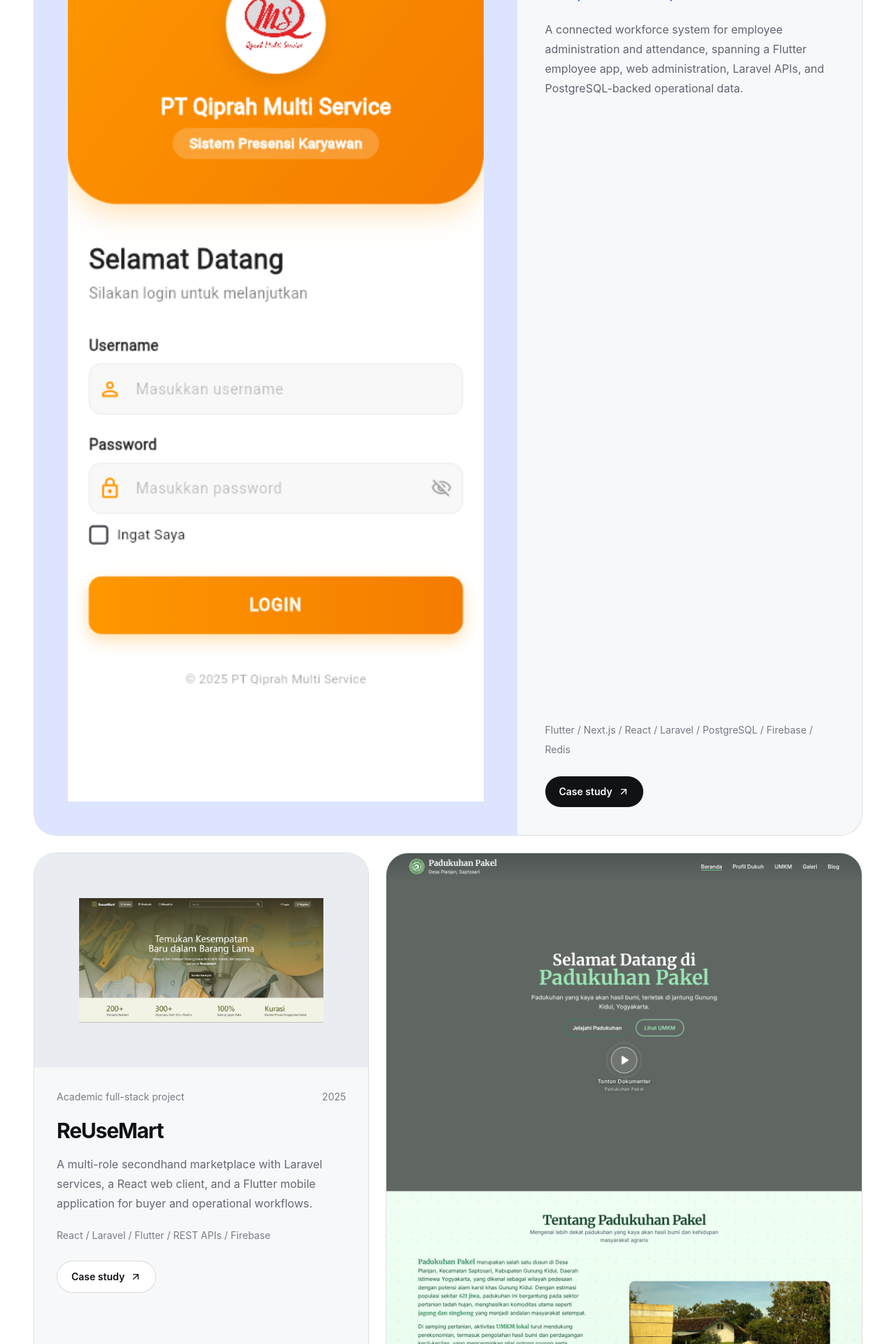
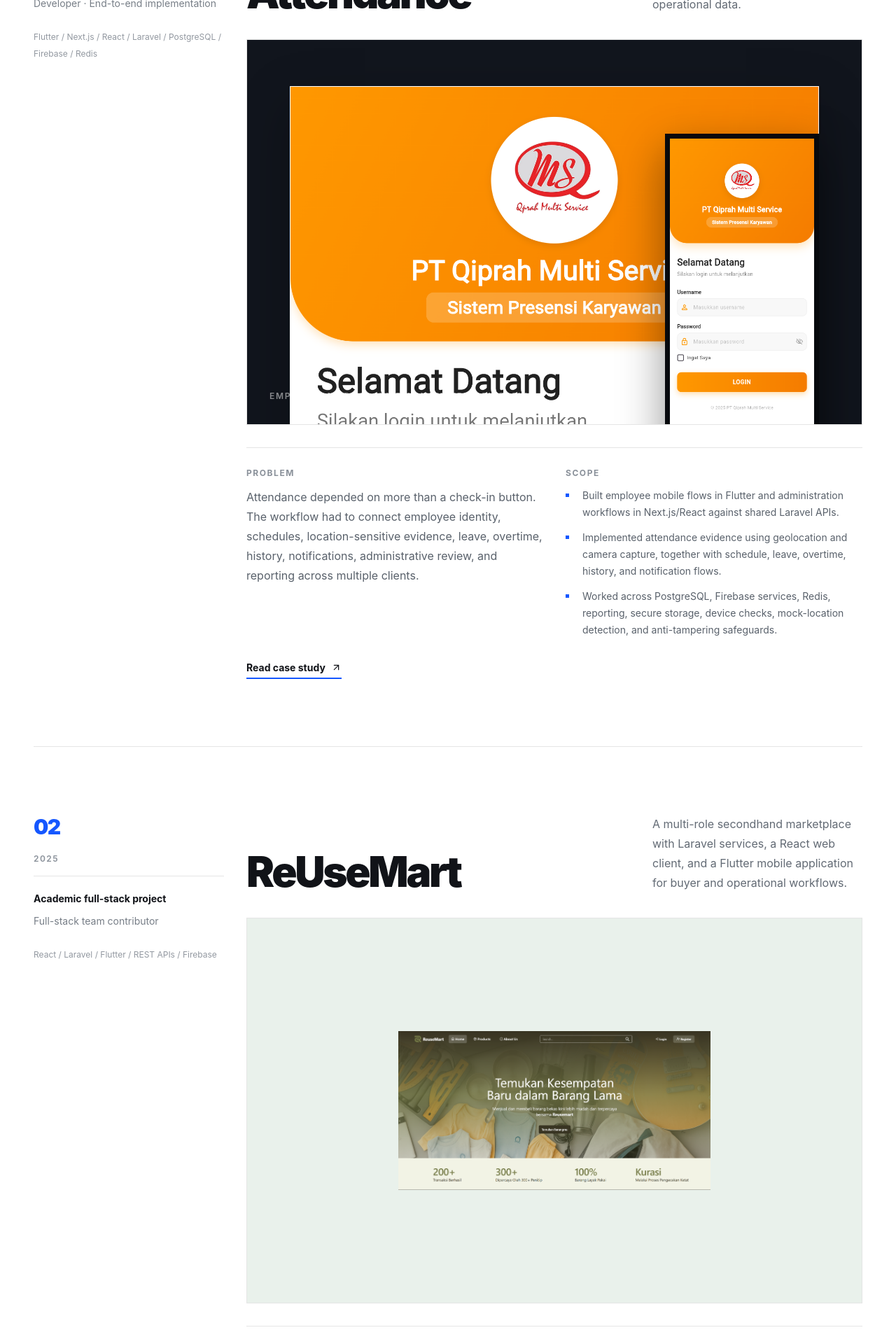
Before and after one commit to ragil1001/ragil-riztianda, a React (Vite) app: page / in a window 1280 px wide. Shown: the part 1540-3460 px from the top of the page at 70% size. Built offline with nearby package versions, Linux system fonts and the light colour scheme.

Commit message:
design: replace project cards with real case-study presentation

```diff
--- a/src/components/Work/Work.jsx
+++ b/src/components/Work/Work.jsx
@@ -1,26 +1,70 @@
 import React, { useEffect, useState } from "react";
+import { AnimatePresence, motion, useReducedMotion } from "motion/react";
 import { FiArrowUpRight, FiX } from "react-icons/fi";
 import { otherBuilds, portfolioProjects } from "../../data/portfolioProjects";
 
-const ProjectMedia = ({ project, compact = false }) => {
-  const isIdentity = project.id === "reusemart" || project.id === "cinemahub";
+const ProjectVisual = ({ project }) => {
+  if (project.visual === "hris") {
+    return (
+      <div className="relative aspect-[16/10] overflow-hidden bg-[#11151d] p-5 sm:p-8 lg:p-10">
+        <div className="absolute inset-x-[7%] top-[12%] overflow-hidden border border-white/15 bg-white shadow-[0_26px_70px_rgba(0,0,0,0.28)]">
+          <img
+            src={project.gallery[1].src}
+            alt={project.gallery[1].label}
+            className="w-full object-cover object-top"
+            loading="lazy"
+          />
+        </div>
+        <div className="absolute bottom-[-8%] right-[7%] w-[25%] min-w-[118px] overflow-hidden border-[5px] border-[#07090d] bg-white shadow-[0_24px_60px_rgba(0,0,0,0.42)] sm:border-[7px]">
+          <img
+            src={project.gallery[0].src}
+            alt={project.gallery[0].label}
+            className="w-full object-cover object-top"
+            loading="lazy"
+          />
+        </div>
+        <div className="absolute bottom-5 left-5 max-w-[46%] text-[10px] font-semibold uppercase tracking-[0.14em] text-white/50 sm:bottom-8 sm:left-8 sm:text-xs">
+          Employee mobile + web administration flow
+        </div>
+      </div>
+    );
+  }
+
+  if (project.visual === "pakel") {
+    return (
+      <div className="relative aspect-[16/10] overflow-hidden bg-[#e8eefb] p-5 sm:p-8 lg:p-10">
+        <div className="absolute inset-x-[5%] top-[10%] overflow-hidden border border-black/10 bg-white shadow-[0_24px_65px_rgba(35,46,72,0.14)]">
+          <img
+            src={project.gallery[0].src}
+            alt={project.gallery[0].label}
+            className="w-full object-cover object-top"
+            loading="lazy"
+          />
+        </div>
+        <div className="absolute bottom-[-10%] right-[7%] w-[22%] min-w-[105px] overflow-hidden border-[5px] border-white bg-white shadow-[0_20px_55px_rgba(35,46,72,0.2)] sm:border-[7px]">
+          <img
+            src={project.gallery[1].src}
+            alt={project.gallery[1].label}
+            className="w-full object-cover object-top"
+            loading="lazy"
+          />
+        </div>
+      </div>
+    );
+  }
+
+  const dark = project.visual === "identity-dark";
 
   return (
     <div
-      className={`overflow-hidden ${compact ? "min-h-[260px]" : "min-h-[420px]"} ${
-        isIdentity ? "bg-[#e9edf2]" : "bg-[#dde4ff]"
+      className={`grid aspect-[16/10] place-items-center overflow-hidden p-10 sm:p-16 lg:p-20 ${
+        dark ? "bg-[#11151d]" : "bg-[#e9f1eb]"
       }`}
     >
       <img
         src={project.image}
         alt={project.imageAlt}
-        className={`h-full w-full ${
-          isIdentity
-            ? "object-contain p-14 sm:p-16"
-            : compact
-              ? "object-cover object-top"
-              : "object-contain p-8 sm:p-12"
-        }`}
+        className={`max-h-[62%] max-w-[62%] object-contain ${dark ? "drop-shadow-[0_18px_36px_rgba(0,0,0,0.35)]" : ""}`}
         loading="lazy"
       />
     </div>
@@ -29,7 +73,7 @@
 
 const Work = () => {
   const [selectedProject, setSelectedProject] = useState(null);
-  const [featuredProject, ...secondaryProjects] = portfolioProjects;
+  const reduceMotion = useReducedMotion();
 
   useEffect(() => {
     if (!selectedProject) return undefined;
@@ -50,193 +94,70 @@
 
   return (
     <section id="work" className="border-t border-black/10 bg-white">
-      <div className="mx-auto max-w-[1400px] px-5 py-24 sm:px-8 lg:px-12 lg:py-32">
-        <div className="max-w-[760px]">
-          <h2 className="text-4xl font-bold leading-[1.02] tracking-[-0.055em] text-[#101216] sm:text-5xl lg:text-6xl">
-            Systems I&apos;ve built across web and mobile.
+      <div className="mx-auto max-w-[1440px] px-5 py-24 sm:px-8 lg:px-12 lg:py-32">
+        <div className="grid gap-8 border-b border-black/10 pb-12 lg:grid-cols-12 lg:items-end">
+          <div className="lg:col-span-8">
+            <p className="text-xs font-bold uppercase tracking-[0.14em] text-[#1557ff]">Selected work · 01—04</p>
+            <h2 className="mt-5 max-w-[840px] text-4xl font-black leading-[0.98] tracking-[-0.055em] text-[#111318] sm:text-5xl lg:text-6xl">
+              Products, not repository inventory.
             </h2>
-          <p className="mt-5 max-w-[650px] text-lg leading-8 text-[#626872]">
-            Four case studies covering product flow, interface, backend behavior,
-            mobile constraints, and operational data.
+          </div>
+          <p className="max-w-[430px] text-base leading-7 text-[#68707a] lg:col-span-4 lg:justify-self-end">
+            Four projects selected for the problems they solve, the application flows they contain, and the parts of the stack I worked on.
           </p>
         </div>
 
-        <article className="mt-14 overflow-hidden rounded-[32px] border border-black/10 bg-[#f7f8fa]">
-          <div className="grid lg:grid-cols-12">
-            <div className="lg:col-span-7">
-              <ProjectMedia project={featuredProject} />
+        <div>
+          {portfolioProjects.map((project, index) => (
+            <motion.article
+              key={project.id}
+              initial={reduceMotion ? false : { opacity: 0, y: 34 }}
+              whileInView={{ opacity: 1, y: 0 }}
+              viewport={{ once: true, amount: 0.08 }}
+              transition={{ duration: 0.55, ease: [0.22, 1, 0.36, 1] }}
+              className="grid gap-10 border-b border-black/10 py-16 lg:grid-cols-12 lg:gap-8 lg:py-24"
+            >
+              <div className="lg:col-span-3">
+                <div className="lg:sticky lg:top-28">
+                  <div className="flex items-baseline justify-between gap-4 border-b border-black/10 pb-4 lg:block">
+                    <span className="text-3xl font-black tracking-[-0.05em] text-[#1557ff]">{project.index}</span>
+                    <span className="text-xs font-semibold uppercase tracking-[0.12em] text-[#8a919a] lg:mt-5 lg:block">
+                      {project.period}
+                    </span>
                   </div>
-            <div className="flex flex-col justify-between p-7 sm:p-9 lg:col-span-5 lg:p-10">
-              <div>
-                <div className="flex flex-wrap items-center justify-between gap-3 text-sm text-[#717780]">
-                  <span>{featuredProject.context}</span>
-                  <span>{featuredProject.period}</span>
-                </div>
-                <h3 className="mt-5 text-3xl font-bold leading-tight tracking-[-0.045em] text-[#101216] sm:text-4xl">
-                  {featuredProject.title}
-                </h3>
-                <p className="mt-3 text-sm font-semibold text-[#2055ff]">
-                  {featuredProject.role}
-                </p>
-                <p className="mt-6 text-base leading-7 text-[#5f6570]">
-                  {featuredProject.summary}
-                </p>
-              </div>
-
-              <div className="mt-10">
-                <p className="text-sm leading-7 text-[#747a83]">
-                  {featuredProject.stack.join(" / ")}
-                </p>
-                <button
-                  type="button"
-                  onClick={() => setSelectedProject(featuredProject)}
-                  className="mt-6 inline-flex items-center gap-2 rounded-full bg-[#101216] px-5 py-3 text-sm font-semibold text-white transition-transform active:scale-[0.98]"
-                >
-                  Case study
-                  <FiArrowUpRight size={16} />
-                </button>
-              </div>
-            </div>
-          </div>
-        </article>
-
-        <div className="mt-6 grid grid-cols-1 gap-6 lg:grid-cols-12">
-          {secondaryProjects.map((project, index) => {
-            const layoutClass =
-              index === 0
-                ? "lg:col-span-5"
-                : index === 1
-                  ? "lg:col-span-7"
-                  : "lg:col-span-12";
-            const isWide = index === 2;
-
-            return (
-              <article
-                key={project.id}
-                className={`${layoutClass} overflow-hidden rounded-[32px] border border-black/10 bg-[#f7f8fa]`}
-              >
-                <div className={isWide ? "grid lg:grid-cols-12" : ""}>
-                  <div className={isWide ? "lg:col-span-5" : ""}>
-                    <ProjectMedia project={project} compact />
-                  </div>
-                  <div
-                    className={`p-7 sm:p-8 ${isWide ? "lg:col-span-7 lg:flex lg:flex-col lg:justify-center lg:p-10" : ""}`}
-                  >
-                    <div className="flex flex-wrap items-center justify-between gap-3 text-sm text-[#777d86]">
-                      <span>{project.context}</span>
-                      <span>{project.period}</span>
-                    </div>
-                    <h3 className="mt-5 text-2xl font-bold tracking-[-0.04em] text-[#101216] sm:text-3xl">
-                      {project.title}
-                    </h3>
-                    <p className="mt-4 max-w-[680px] leading-7 text-[#626872]">
-                      {project.summary}
-                    </p>
-                    <p className="mt-5 text-sm leading-6 text-[#777d86]">
-                      {project.stack.join(" / ")}
-                    </p>
-                    <div className="mt-6 flex flex-wrap gap-3">
-                      <button
-                        type="button"
-                        onClick={() => setSelectedProject(project)}
-                        className="inline-flex items-center gap-2 rounded-full border border-black/15 bg-white px-5 py-3 text-sm font-semibold text-[#101216] transition-colors hover:border-black/30 active:scale-[0.98]"
-                      >
-                        Case study
-                        <FiArrowUpRight size={16} />
-                      </button>
-                      {project.webapp && (
-                        <a
-                          href={project.webapp}
-                          target="_blank"
-                          rel="noopener noreferrer"
-                          className="inline-flex items-center gap-2 rounded-full bg-[#2055ff] px-5 py-3 text-sm font-semibold text-white active:scale-[0.98]"
-                        >
-                          Live site
-                          <FiArrowUpRight size={16} />
-                        </a>
-                      )}
-                    </div>
-                  </div>
-                </div>
-              </article>
-            );
-          })}
-        </div>
-
-        <div className="mt-24 border-t border-black/10 pt-12">
-          <h3 className="text-2xl font-bold tracking-[-0.04em] text-[#101216] sm:text-3xl">
-            Other builds
-          </h3>
-          <div className="mt-8 divide-y divide-black/10 border-y border-black/10">
-            {otherBuilds.map((build) => (
-              <article
-                key={build.title}
-                className="grid gap-3 py-6 sm:grid-cols-[180px_1fr] sm:gap-8 lg:grid-cols-[180px_320px_1fr]"
-              >
-                <p className="text-sm font-semibold text-[#2055ff]">{build.context}</p>
-                <h4 className="text-lg font-bold tracking-[-0.025em] text-[#101216]">
-                  {build.title}
-                </h4>
-                <div>
-                  <p className="leading-7 text-[#626872]">{build.description}</p>
-                  <p className="mt-2 text-sm text-[#858a92]">{build.stack}</p>
-                </div>
-              </article>
-            ))}
-          </div>
+                  <p className="mt-5 text-sm font-bold leading-6 text-[#111318]">{project.context}</p>
+                  <p className="mt-2 text-sm leading-6 text-[#777e87]">{project.role}</p>
+                  <p className="mt-6 hidden text-xs leading-6 text-[#9298a0] lg:block">{project.stack.join(" / ")}</p>
                 </div>
               </div>
 
-      {selectedProject && (
-        <div
-          className="fixed inset-0 z-[70] overflow-y-auto bg-[#e8ebef]/95 p-4 backdrop-blur-sm sm:p-8"
-          role="dialog"
-          aria-modal="true"
-          aria-label={`${selectedProject.title} case study`}
-          onMouseDown={(event) => {
-            if (event.currentTarget === event.target) setSelectedProject(null);
-          }}
-        >
-          <div className="mx-auto max-w-[1100px] overflow-hidden rounded-[32px] border border-black/10 bg-white shadow-[0_24px_80px_rgba(20,25,35,0.14)]">
-            <div className="flex items-start justify-between gap-6 border-b border-black/10 p-6 sm:p-9">
-              <div>
-                <p className="text-sm text-[#777d86]">
-                  {selectedProject.context} / {selectedProject.period}
-                </p>
-                <h3 className="mt-3 text-3xl font-bold tracking-[-0.05em] text-[#101216] sm:text-5xl">
-                  {selectedProject.title}
+              <div className="lg:col-span-9">
+                <div className="grid gap-6 lg:grid-cols-[1fr_300px] lg:items-end">
+                  <h3 className="text-4xl font-black leading-[0.98] tracking-[-0.055em] text-[#111318] sm:text-5xl lg:text-6xl">
+                    {project.title}
                   </h3>
-                <p className="mt-3 font-semibold text-[#2055ff]">{selectedProject.role}</p>
-              </div>
-              <button
-                type="button"
-                onClick={() => setSelectedProject(null)}
-                className="flex h-11 w-11 shrink-0 items-center justify-center rounded-full border border-black/15 bg-white text-[#101216] transition-colors hover:border-black/30"
-                aria-label="Close case study"
-              >
-                <FiX size={20} />
-              </button>
+                  <p className="text-base leading-7 text-[#626a74]">{project.summary}</p>
                 </div>
 
-            <div className="grid gap-0 lg:grid-cols-12">
-              <div className="border-b border-black/10 p-6 sm:p-9 lg:col-span-5 lg:border-b-0 lg:border-r">
-                <h4 className="text-sm font-bold text-[#101216]">Challenge</h4>
-                <p className="mt-3 leading-7 text-[#626872]">{selectedProject.challenge}</p>
+                <motion.div
+                  whileHover={reduceMotion ? undefined : { y: -4 }}
+                  transition={{ duration: 0.25, ease: "easeOut" }}
+                  className="mt-9 border border-black/10"
+                >
+                  <ProjectVisual project={project} />
+                </motion.div>
 
-                <h4 className="mt-9 text-sm font-bold text-[#101216]">Takeaway</h4>
-                <p className="mt-3 leading-7 text-[#626872]">{selectedProject.result}</p>
-
-                <p className="mt-9 text-sm leading-7 text-[#858a92]">
-                  {selectedProject.stack.join(" / ")}
-                </p>
+                <div className="mt-8 grid gap-8 border-t border-black/10 pt-7 md:grid-cols-2">
+                  <div>
+                    <p className="text-xs font-bold uppercase tracking-[0.13em] text-[#8a919a]">Problem</p>
+                    <p className="mt-3 max-w-[560px] leading-7 text-[#59616b]">{project.challenge}</p>
                   </div>
-
-              <div className="p-6 sm:p-9 lg:col-span-7">
-                <h4 className="text-sm font-bold text-[#101216]">What I worked on</h4>
-                <ul className="mt-5 divide-y divide-black/10 border-y border-black/10">
-                  {selectedProject.contributions.map((item) => (
-                    <li key={item} className="flex gap-4 py-4 leading-7 text-[#555b65]">
-                      <span className="mt-[11px] h-2 w-2 shrink-0 rounded-full bg-[#2055ff]" />
+                  <div>
+                    <p className="text-xs font-bold uppercase tracking-[0.13em] text-[#8a919a]">Scope</p>
+                    <ul className="mt-3 space-y-3 text-sm leading-6 text-[#59616b]">
+                      {project.contributions.slice(0, 3).map((item) => (
+                        <li key={item} className="grid grid-cols-[12px_1fr] gap-3">
+                          <span className="mt-[9px] h-[5px] w-[5px] bg-[#1557ff]" />
                           <span>{item}</span>
                         </li>
                       ))}
@@ -244,26 +165,162 @@
                   </div>
                 </div>
 
+                <div className="mt-8 flex flex-wrap items-center gap-x-7 gap-y-4">
+                  <button
+                    type="button"
+                    onClick={() => setSelectedProject(project)}
+                    className="inline-flex items-center gap-2 border-b-2 border-[#1557ff] pb-1 text-sm font-bold text-[#111318] transition-colors hover:text-[#1557ff]"
+                  >
+                    Read case study
+                    <FiArrowUpRight size={15} />
+                  </button>
+                  {project.webapp && (
+                    <a
+                      href={project.webapp}
+                      target="_blank"
+                      rel="noopener noreferrer"
+                      className="inline-flex items-center gap-2 border-b border-black/20 pb-1 text-sm font-bold text-[#555c66] transition-colors hover:text-[#111318]"
+                    >
+                      Live site
+                      <FiArrowUpRight size={15} />
+                    </a>
+                  )}
+                  <span className="text-xs leading-6 text-[#9298a0] lg:hidden">{project.stack.join(" / ")}</span>
+                </div>
+              </div>
+            </motion.article>
+          ))}
+        </div>
+
+        <div className="pt-20 lg:pt-24">
+          <div className="grid gap-7 lg:grid-cols-12">
+            <div className="lg:col-span-3">
+              <p className="text-xs font-bold uppercase tracking-[0.14em] text-[#1557ff]">Other builds</p>
+              <p className="mt-3 max-w-[220px] text-sm leading-6 text-[#777e87]">
+                Smaller academic and experimental applications that broaden the engineering range.
+              </p>
+            </div>
+            <div className="border-t border-black/10 lg:col-span-9">
+              {otherBuilds.map((build, index) => (
+                <article
+                  key={build.title}
+                  className="grid gap-3 border-b border-black/10 py-6 sm:grid-cols-[48px_220px_1fr] sm:gap-6 lg:grid-cols-[56px_260px_1fr]"
+                >
+                  <span className="text-xs font-semibold tabular-nums text-[#a0a6ae]">{String(index + 1).padStart(2, "0")}</span>
+                  <div>
+                    <h4 className="text-lg font-bold tracking-[-0.025em] text-[#111318]">{build.title}</h4>
+                    <p className="mt-1 text-xs font-semibold uppercase tracking-[0.1em] text-[#1557ff]">{build.context}</p>
+                  </div>
+                  <div>
+                    <p className="max-w-[650px] leading-7 text-[#626a74]">{build.description}</p>
+                    <p className="mt-2 text-xs leading-6 text-[#9298a0]">{build.stack}</p>
+                  </div>
+                </article>
+              ))}
+            </div>
+          </div>
+        </div>
+      </div>
+
+      <AnimatePresence>
+        {selectedProject && (
+          <motion.div
+            initial={{ opacity: 0 }}
+            animate={{ opacity: 1 }}
+            exit={{ opacity: 0 }}
+            className="fixed inset-0 z-[80] bg-black/35 backdrop-blur-[2px]"
+            onMouseDown={(event) => {
+              if (event.currentTarget === event.target) setSelectedProject(null);
+            }}
+          >
+            <motion.aside
+              initial={reduceMotion ? false : { x: "100%" }}
+              animate={{ x: 0 }}
+              exit={reduceMotion ? undefined : { x: "100%" }}
+              transition={{ duration: 0.42, ease: [0.22, 1, 0.36, 1] }}
+              className="ml-auto h-full w-full max-w-[760px] overflow-y-auto bg-[#111318] text-white"
+              role="dialog"
+              aria-modal="true"
+              aria-label={`${selectedProject.title} case study`}
+            >
+              <div className="sticky top-0 z-10 flex items-center justify-between border-b border-white/10 bg-[#111318]/95 px-5 py-4 backdrop-blur sm:px-8">
+                <span className="text-xs font-bold uppercase tracking-[0.14em] text-white/50">
+                  Case study {selectedProject.index}
+                </span>
+                <button
+                  type="button"
+                  onClick={() => setSelectedProject(null)}
+                  className="grid h-10 w-10 place-items-center border border-white/20 text-white transition-colors hover:border-white/50"
+                  aria-label="Close case study"
+                >
+                  <FiX size={18} />
+                </button>
+              </div>
+
+              <div className="px-5 py-10 sm:px-8 sm:py-12 lg:px-12">
+                <p className="text-sm font-semibold text-[#7fa0ff]">{selectedProject.context}</p>
+                <h3 className="mt-4 text-4xl font-black leading-[0.98] tracking-[-0.055em] sm:text-5xl">
+                  {selectedProject.title}
+                </h3>
+                <p className="mt-5 max-w-[620px] text-lg leading-8 text-white/65">{selectedProject.summary}</p>
+
+                <div className="mt-12 border-t border-white/15 pt-8">
+                  <p className="text-xs font-bold uppercase tracking-[0.14em] text-white/40">Challenge</p>
+                  <p className="mt-4 text-base leading-8 text-white/75">{selectedProject.challenge}</p>
+                </div>
+
+                <div className="mt-10 border-t border-white/15 pt-8">
+                  <p className="text-xs font-bold uppercase tracking-[0.14em] text-white/40">What I worked on</p>
+                  <ul className="mt-5 divide-y divide-white/10 border-y border-white/10">
+                    {selectedProject.contributions.map((item) => (
+                      <li key={item} className="grid grid-cols-[16px_1fr] gap-4 py-4 leading-7 text-white/72">
+                        <span className="mt-[10px] h-1.5 w-1.5 bg-[#5f87ff]" />
+                        <span>{item}</span>
+                      </li>
+                    ))}
+                  </ul>
+                </div>
+
+                <div className="mt-10 border-t border-white/15 pt-8">
+                  <p className="text-xs font-bold uppercase tracking-[0.14em] text-white/40">Outcome</p>
+                  <p className="mt-4 text-base leading-8 text-white/75">{selectedProject.result}</p>
+                  <p className="mt-6 text-sm leading-7 text-white/45">{selectedProject.stack.join(" / ")}</p>
+                </div>
+
                 {selectedProject.gallery?.length > 0 && (
-              <div className="grid gap-5 border-t border-black/10 bg-[#f7f8fa] p-6 sm:p-9 md:grid-cols-2">
+                  <div className="mt-12 space-y-6 border-t border-white/15 pt-8">
                     {selectedProject.gallery.map((screenshot) => (
                       <figure key={screenshot.src}>
                         <img
                           src={screenshot.src}
                           alt={`${selectedProject.title}: ${screenshot.label}`}
-                      className="w-full rounded-[24px] border border-black/10 bg-white object-top"
+                          className="w-full border border-white/10 bg-white object-top"
                           loading="lazy"
                         />
-                    <figcaption className="mt-3 text-sm text-[#777d86]">
+                        <figcaption className="mt-3 text-xs font-medium uppercase tracking-[0.09em] text-white/40">
                           {screenshot.label}
                         </figcaption>
                       </figure>
                     ))}
                   </div>
                 )}
+
+                {selectedProject.webapp && (
+                  <a
+                    href={selectedProject.webapp}
+                    target="_blank"
+                    rel="noopener noreferrer"
+                    className="mt-10 inline-flex items-center gap-2 border-b border-[#7fa0ff] pb-1 text-sm font-bold text-white"
+                  >
+                    Visit live site
+                    <FiArrowUpRight size={15} />
+                  </a>
+                )}
               </div>
-        </div>
+            </motion.aside>
+          </motion.div>
         )}
+      </AnimatePresence>
     </section>
   );
 };
```
Lines whose indentation alone changed are shown as unchanged.
